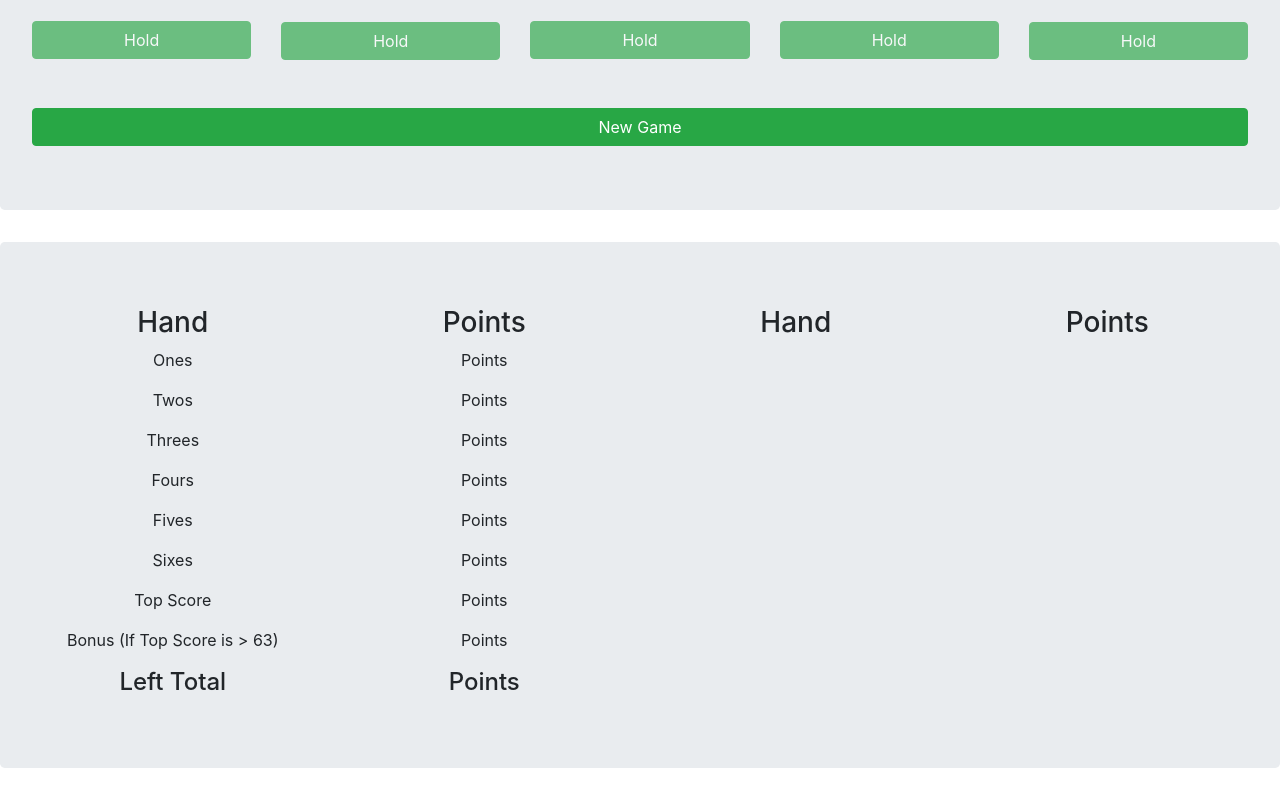
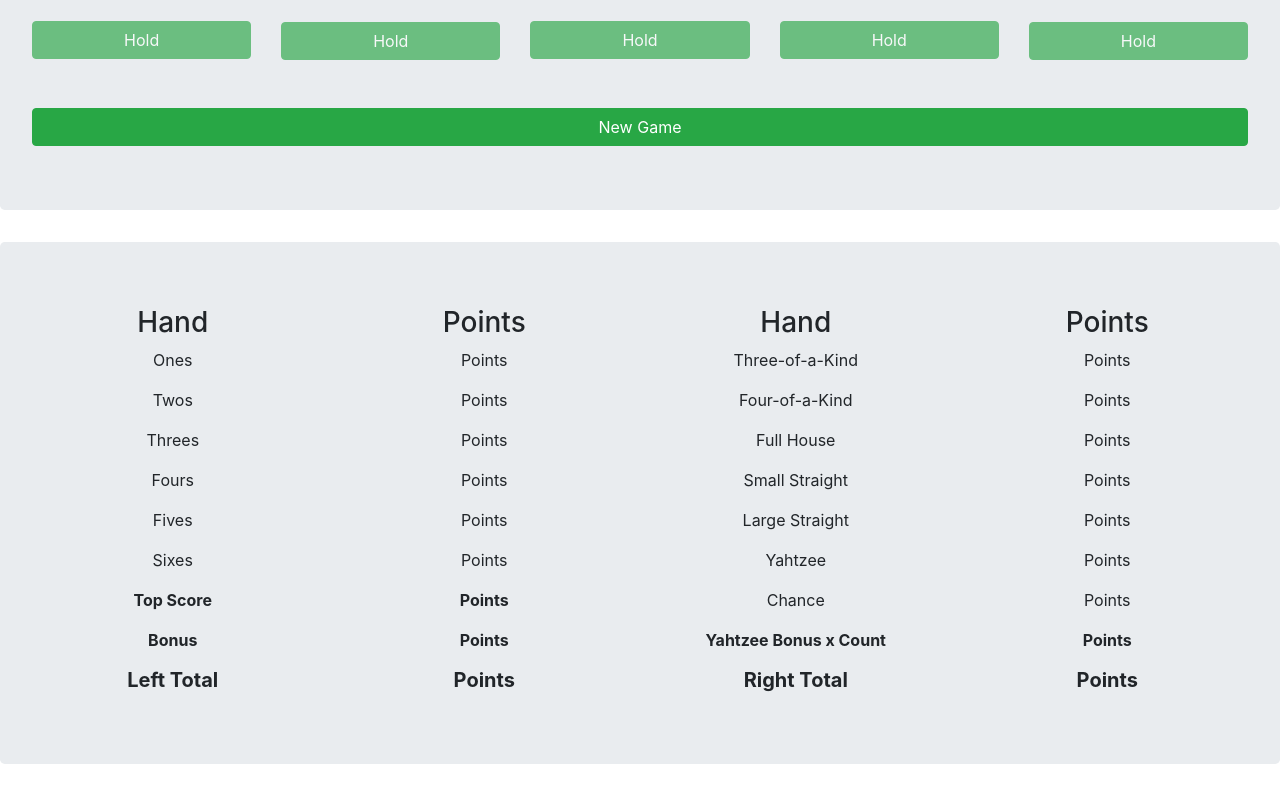
Before and after one commit to mike881205/yahtzee-react, a React (Create React App) app: page / in a window 1280 px wide. Shown: the part 339-1139 px from the top of the page. Built offline with nearby package versions, Linux system fonts and the light colour scheme.

Commit message:
formatted bottom jumbo

```diff
--- a/src/components/BottomJumbo/index.js
+++ b/src/components/BottomJumbo/index.js
@@ -1,6 +1,7 @@
 import React, { Component } from "react";
 import { FormGroup, Input, Label, Small, FormBtn } from "../../components/Form";
-import ScoreBoardRow from '../ScoreBoardRow'
+import ScoreBoardLeft from '../ScoreBoardLeft'
+import ScoreBoardRight from '../ScoreBoardRight'
 
 class BottomJumbo extends Component {
 
@@ -16,55 +17,12 @@ class BottomJumbo extends Component {
         return (
             <div className="jumbotron" align="center">
                 <div className="row">
-                    <div className="col">
-                        {/* side values */}
-                        <div className="row">
-                            <div className="col">
-                                <h3>Hand</h3>
-                            </div>
-                            <div className="col">
-                                <h3>Points</h3>
-                            </div>
-                        </div>
-                        {/* Hand Children */}
-                        {this.props.handChildren}
-                        {/* Hand Children */}
-                        <div className="row">
-                            <div className="col">
-                                <p>Top Score</p>
-                            </div>
-                            <div className="col">
-                                <p>Points</p>
-                            </div>
-                        </div>
-                        <div className="row">
-                            <div className="col">
-                                <p>{"Bonus (If Top Score is > 63)"}</p>
-                            </div>
-                            <div className="col">
-                                <p>Points</p>
-                            </div>
-                        </div>
-                        <div className="row">
-                            <div className="col">
-                                <h4>Left Total</h4>
-                            </div>
-                            <div className="col">
-                                <h4>Points</h4>
-                            </div>
-                        </div>
-                    </div>
-                    <div className="col">
-                        {/* Other Hands */}
-                        <div className="row">
-                            <div className="col">
-                                <h3>Hand</h3>
-                            </div>
-                            <div className="col">
-                                <h3>Points</h3>
-                            </div>
-                        </div>
-                    </div>
+                    <ScoreBoardLeft
+                        handChildrenLeft={this.props.handChildrenLeft}
+                    />
+                    <ScoreBoardRight
+                        handChildrenRight={this.props.handChildrenRight}
+                    />
                 </div>
             </div>
         )
--- a/src/components/Game/index.js
+++ b/src/components/Game/index.js
@@ -48,16 +48,18 @@ class Game extends Component {
                 { handName: "Large Straight", available: true, validHand: false, points: 40 }
             ],
             [
-                { handName: "Chance", available: true },
-                { handName: "Yahtzee", validHand: false, count: 0 }
+                { handName: "Yahtzee", validHand: false, count: 0 },
+                { handName: "Chance", available: true }
             ]
         ],
-        handChildren: []
+        handChildrenLeft: [],
+        handChildrenRight: []
     }
 
     componentDidMount() {
         let diceSlotChildren = []
-        let handChildren = []
+        let handChildrenLeft = []
+        let handChildrenRight = []
 
         for (let i = 0; i < this.state.diceSlots.length; i++) {
             diceSlotChildren.push(
@@ -76,20 +78,46 @@ class Game extends Component {
             )
         }
 
-        for (let i = 0; i < this.state.scoreBoard[0].length; i++) {
-            handChildren.push(
-                <ScoreBoardRow
-                    key={i + "1"}
-                    id={i + "1"}
-                    hand={this.state.scoreBoard[0][i].handName}
-                    points={""}
-                />
-            )
+        for (let i = 0; i < this.state.scoreBoard.length; i++) {
+            for (let j = 0; j < this.state.scoreBoard[i].length; j++) {
+                if (i === 0) {
+                    handChildrenLeft.push(
+                        <ScoreBoardRow
+                            key={i + '' + j + "Left"}
+                            id={i + '' + j + "Left"}
+                            hand={this.state.scoreBoard[i][j].handName}
+                            points={""}
+                        />
+                    )
+                }
+                else {
+                    handChildrenRight.push(
+                        <ScoreBoardRow
+                            key={i + '' + j + "Right"}
+                            id={i + '' + j + "Right"}
+                            hand={this.state.scoreBoard[i][j].handName}
+                            points={""}
+                        />
+                    )
+                }
+            }
         }
+
+        // for (let i = 0; i < this.state.scoreBoard[0].length; i++) {
+        //     handChildrenLeft.push(
+        //         <ScoreBoardRow
+        //             key={i + "1"}
+        //             id={i + "1"}
+        //             hand={this.state.scoreBoard[0][i].handName}
+        //             points={""}
+        //         />
+        //     )
+        // }
 
         this.setState({
             diceSlotChildren: diceSlotChildren,
-            handChildren: handChildren
+            handChildrenLeft: handChildrenLeft,
+            handChildrenRight: handChildrenRight
         })
     }
 
@@ -276,10 +304,6 @@ class Game extends Component {
 
         let straightCount = 1
         let scoreBoard = this.state.scoreBoard
-        let scoreBoard1 = this.state.scoreBoard1
-        let scoreBoard2 = this.state.scoreBoard2
-        let scoreBoard3 = this.state.scoreBoard3
-        let scoreBoard4 = this.state.scoreBoard4
 
         values.sort(function (a, b) {
             return a - b;
@@ -356,7 +380,8 @@ class Game extends Component {
                     roundOver={this.state.roundOver}
                 />
                 <BottomJumbo
-                    handChildren={this.state.handChildren}
+                    handChildrenLeft={this.state.handChildrenLeft}
+                    handChildrenRight={this.state.handChildrenRight}
                 />
             </div>
         )
--- /dev/null
+++ b/src/components/ScoreBoardLeft/index.js
@@ -0,0 +1,59 @@
+import React, { Component } from "react";
+import { FormGroup, Input, Label, Small, FormBtn } from "../../components/Form";
+
+class ScoreBoardLeft extends Component {
+
+    state = {
+
+    }
+
+    componentDidMount() {
+
+    }
+
+    render() {
+        return (
+            <div className="col">
+                {/* side values */}
+                <div className="row">
+                    <div className="col">
+                        <h3>Hand</h3>
+                    </div>
+                    <div className="col">
+                        <h3>Points</h3>
+                    </div>
+                </div>
+                {/* Hand Children */}
+                {this.props.handChildrenLeft}
+                {/* Hand Children */}
+                <div className="row">
+                    <div className="col">
+                        <p><strong>Top Score</strong></p>
+                    </div>
+                    <div className="col">
+                        <p><strong>Points</strong></p>
+                    </div>
+                </div>
+                <div className="row">
+                    <div className="col">
+                        <p><strong>Bonus</strong></p>
+                    </div>
+                    <div className="col">
+                        <p><strong>Points</strong></p>
+                    </div>
+                </div>
+                <div className="row">
+                    <div className="col">
+                        <h5><strong>Left Total</strong></h5>
+                    </div>
+                    <div className="col">
+                        <h5><strong>Points</strong></h5>
+                    </div>
+                </div>
+            </div>
+        )
+    }
+
+}
+
+export default ScoreBoardLeft
--- /dev/null
+++ b/src/components/ScoreBoardRight/index.js
@@ -0,0 +1,55 @@
+import React, { Component } from "react";
+import { FormGroup, Input, Label, Small, FormBtn } from "../Form";
+
+class ScoreBoardRight extends Component {
+
+    state = {
+
+    }
+
+    componentDidMount() {
+
+    }
+
+    render() {
+        return (
+            <div className="col">
+                {/* side values */}
+                <div className="row">
+                    <div className="col">
+                        <h3>Hand</h3>
+                    </div>
+                    <div className="col">
+                        <h3>Points</h3>
+                    </div>
+                </div>
+                {/* Hand Children */}
+                {this.props.handChildrenRight}
+                {/* Hand Children */}
+                <div className="row">
+                    <div className="col">
+                        <div className="row">
+                            <div className="col">
+                                <p><strong>Yahtzee Bonus x Count</strong></p>
+                            </div>
+                        </div>
+                    </div>
+                    <div className="col">
+                        <p><strong>Points</strong></p>
+                    </div>
+                </div>
+                <div className="row">
+                    <div className="col">
+                        <h5><strong>Right Total</strong></h5>
+                    </div>
+                    <div className="col">
+                        <h5><strong>Points</strong></h5>
+                    </div>
+                </div>
+            </div>
+        )
+    }
+
+}
+
+export default ScoreBoardRight
```
